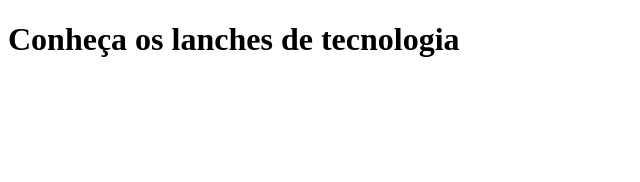
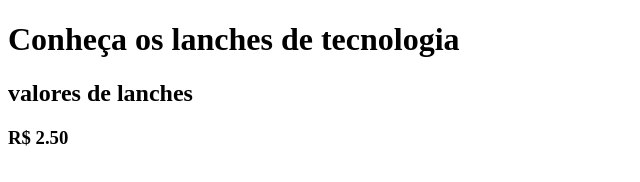
Before and after one commit to welltecnc/PROJETO1B, a plain HTML site: page index.html in a window 1280 px wide. Shown: the whole page, without its empty margins (0-640 px from the left). Drawn offline with Linux system fonts and the light colour scheme.

Commit message:
colocando h2 e h3 para especificar os valores

```diff
--- a/index.html
+++ b/index.html
@@ -7,6 +7,9 @@
 <body>
 	<h1>Conheça os lanches de tecnologia</h1>
 
+	<h2>valores de lanches</h2>
+
+	<h3>R$ 2.50 </h3>
 
 </body>
 </html>
```
